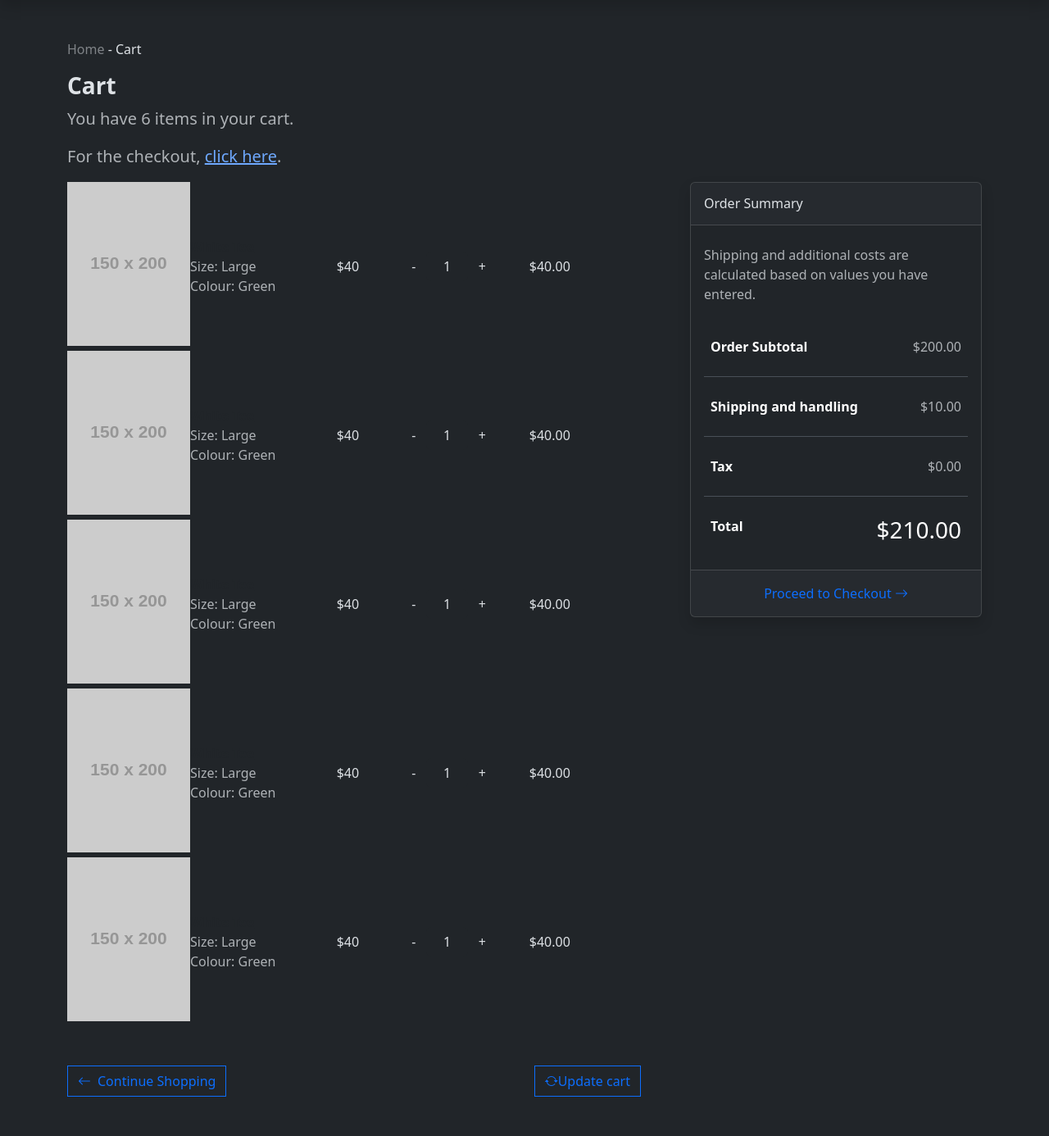
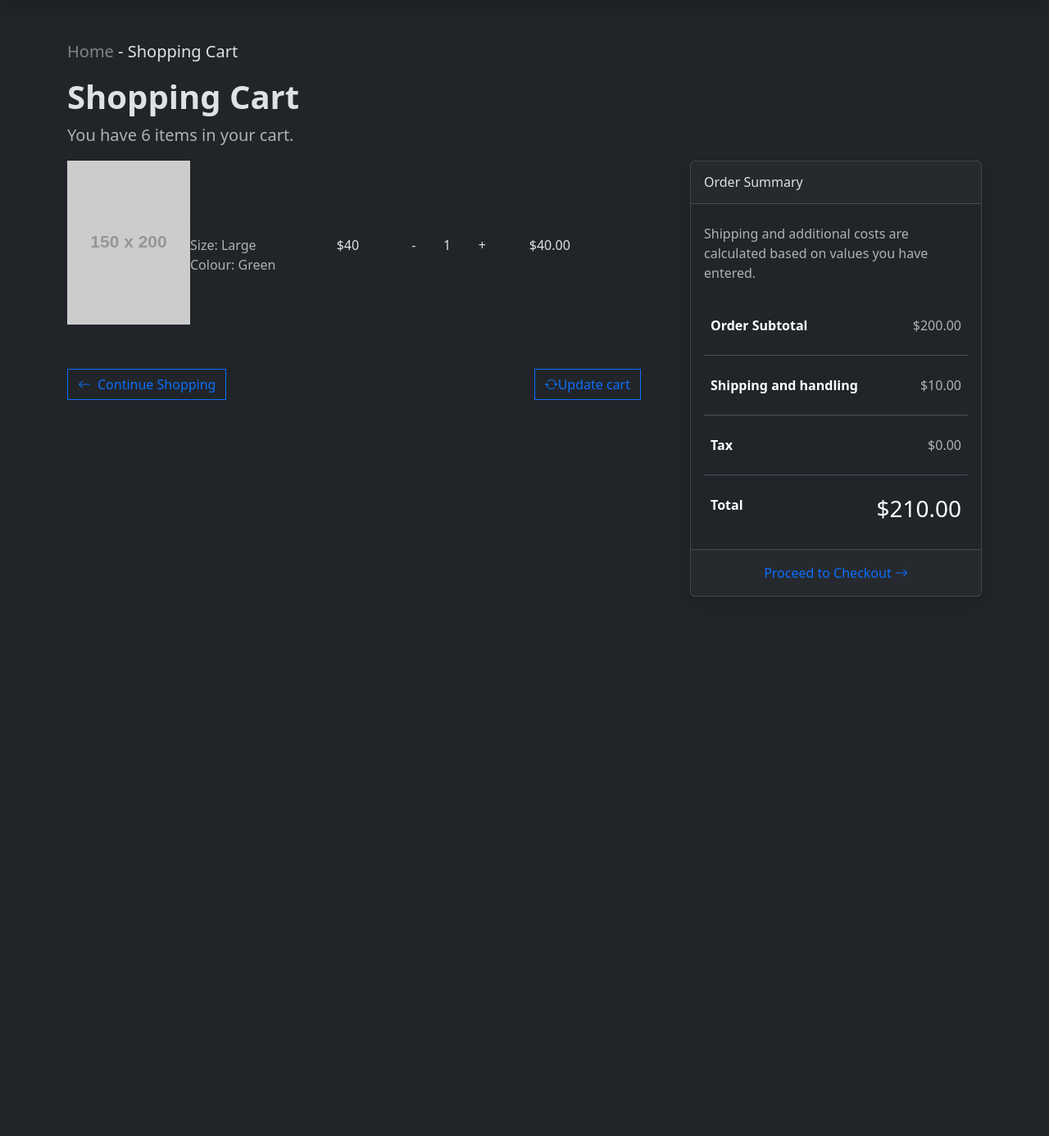
Before and after one commit to henry-jacq/eazycart, a Flask app: page /cart in a window 1280 px wide. Shown: the part 79-1465 px from the top of the page at 82% size. After the commit the page ends 807 px from the top, so only its background shows below. Run offline with Flask 3, Linux system fonts and the light colour scheme; grey boxes labelled with a size stand in for pictures from a placeholder-image service; some libraries are stand-ins or nearby versions.

Commit message:
Minor changes

```diff
--- a/templates/cart.html
+++ b/templates/cart.html
@@ -1,17 +1,15 @@
 {% extends 'base.html' %} {% block body %}
 
 <div class="container my-5">
-    <label class="mb-3"><a href="/" class="text-decoration-none text-body-tertiary">Home</a> - Cart</label>
-    <h4 class="fw-semibold fs-3">Cart</h4>
+    <label class="fs-5 mb-3"><a href="/" class="text-decoration-none text-body-tertiary">Home</a> - Shopping Cart</label>
+    <h4 class="fw-semibold display-6">Shopping Cart</h4>
     <div>
         <p class="lead text-muted">You have 6 items in your cart.</p>
-        <p class="lead text-muted">For the checkout, <a href="/checkout">click here</a>.</p>
     </div>
     <div class="mb-5 row">
         <div class="pe-xl-5 col-lg-8">
             <div class="cart mb-5">
                 <div class="cart-body">
-                    {% for _ in range(1, 6): %}
                     <div class="cart-item">
                         <div class="d-flex align-items-center text-start text-md-center row">
                             <div class="col-md-5 col-12"><a class="cart-remove close mt-3 d-md-none" href="#"><svg aria-hidden="true"
@@ -64,11 +62,10 @@
                             </div>
                         </div>
                     </div>
-                    {% endfor %}
                 </div>
             </div>
             <div class="d-flex justify-content-between flex-column flex-lg-row mb-5 mb-lg-0">
-                <a role="button" tabindex="0" href="/category-full" class="btn btn-outline-primary rounded-0"><i class="bi bi-arrow-left me-2"></i>Continue Shopping</a>
+                <a role="button" tabindex="0" href="/" class="btn btn-outline-primary rounded-0"><i class="bi bi-arrow-left me-2"></i>Continue Shopping</a>
                 <a role="button" tabindex="0" href="#" class="btn btn-outline-primary rounded-0"><i class="bi bi-arrow-repeat"></i>Update cart</a>
             </div>
         </div>
@@ -102,7 +99,7 @@
                     </table>
                 </div>
                 <div class="overflow-hidden p-0 card-footer">
-                    <div class="d-grid"><a role="button" tabindex="0" href="/checkout1" class="py-3 btn btn-outline-primary border-0 rounded-top-0">Proceed to Checkout <i class="bi bi-arrow-right"></i></a></div>
+                    <div class="d-grid"><a role="button" tabindex="0" href="/checkout" class="py-3 btn btn-outline-primary border-0 rounded-top-0">Proceed to Checkout <i class="bi bi-arrow-right"></i></a></div>
                 </div>
             </div>
         </div>
```
Also changed, not shown: templates/wishlist.html (+11 -1 lines).
